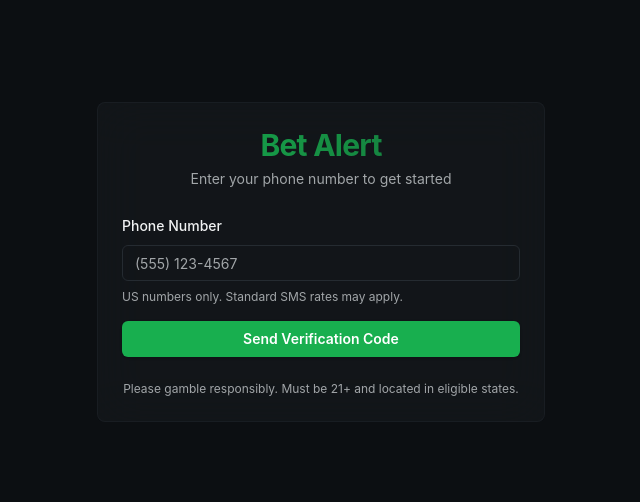
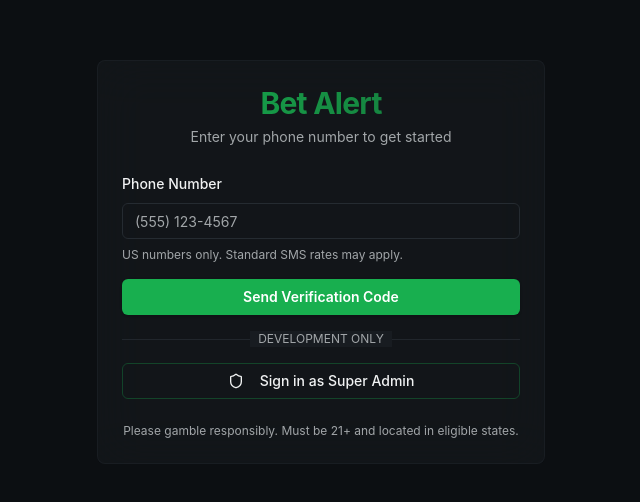
Before and after one commit to betalertofficial/betalertofficial, a Next.js app: page / in a window 1280 px wide. Shown: the part 138-640 px from the top of the page, without its empty margins (319-959 px from the left). Built offline with nearby package versions, Linux system fonts and the light colour scheme.

Commit message:
feat(auth): Add development-only super admin login button

```diff
--- a/src/components/auth/PhoneAuth.tsx
+++ b/src/components/auth/PhoneAuth.tsx
@@ -1,4 +1,3 @@
-
 import { useState } from "react";
 import { supabase } from "@/integrations/supabase/client";
 import { Button } from "@/components/ui/button";
@@ -6,6 +5,7 @@ import { Input } from "@/components/ui/input";
 import { Label } from "@/components/ui/label";
 import { Card, CardContent, CardDescription, CardHeader, CardTitle } from "@/components/ui/card";
 import { profileService } from "@/services/profileService";
+import { Shield } from "lucide-react";
 
 export function PhoneAuth() {
   const [phone, setPhone] = useState("");
@@ -13,6 +13,7 @@ export function PhoneAuth() {
   const [step, setStep] = useState<"phone" | "otp">("phone");
   const [loading, setLoading] = useState(false);
   const [error, setError] = useState("");
+  const [adminLoading, setAdminLoading] = useState(false);
 
   const formatPhone = (value: string) => {
     const cleaned = value.replace(/\D/g, "");
@@ -90,6 +91,35 @@ export function PhoneAuth() {
     }
   };
 
+  const handleAdminOverride = async () => {
+    setAdminLoading(true);
+    setError("");
+
+    try {
+      const adminPhone = "+15555550001";
+
+      // Sign in with OTP for the admin phone
+      const { error: sendError } = await supabase.auth.signInWithOtp({
+        phone: adminPhone,
+      });
+
+      if (sendError) {
+        // If OTP fails, try to sign in directly (for development)
+        console.log("OTP send failed, attempting direct sign-in");
+        setError("Please use the regular sign-in flow or contact support.");
+        return;
+      }
+
+      alert("A verification code has been sent to the super admin phone number. Please check and enter the code.");
+      setPhone("(555) 555-0001");
+      setStep("otp");
+    } catch (err: any) {
+      setError(err.message || "Failed to initiate super admin login");
+    } finally {
+      setAdminLoading(false);
+    }
+  };
+
   return (
     <div className="min-h-screen flex items-center justify-center bg-background p-4">
       <Card className="w-full max-w-md glass-panel">
@@ -131,6 +161,34 @@ export function PhoneAuth() {
                 disabled={loading}
               >
                 {loading ? "Sending..." : "Send Verification Code"}
+              </Button>
+
+              <div className="relative">
+                <div className="absolute inset-0 flex items-center">
+                  <span className="w-full border-t border-border" />
+                </div>
+                <div className="relative flex justify-center text-xs uppercase">
+                  <span className="bg-card px-2 text-muted-foreground">
+                    Development Only
+                  </span>
+                </div>
+              </div>
+
+              <Button
+                type="button"
+                variant="outline"
+                className="w-full border-primary/30 hover:bg-primary/10"
+                onClick={handleAdminOverride}
+                disabled={adminLoading || loading}
+              >
+                {adminLoading ? (
+                  "Processing..."
+                ) : (
+                  <>
+                    <Shield className="h-4 w-4 mr-2" />
+                    Sign in as Super Admin
+                  </>
+                )}
               </Button>
             </form>
           ) : (
```
